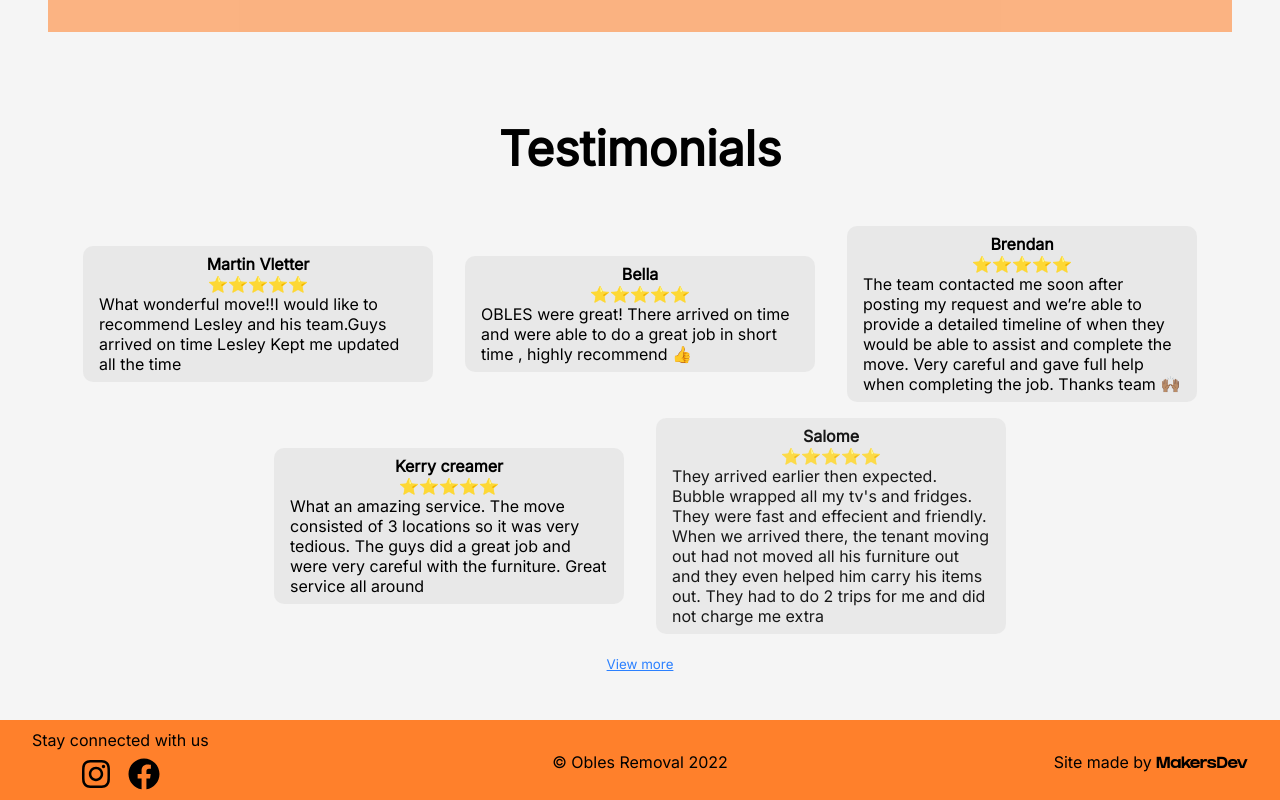
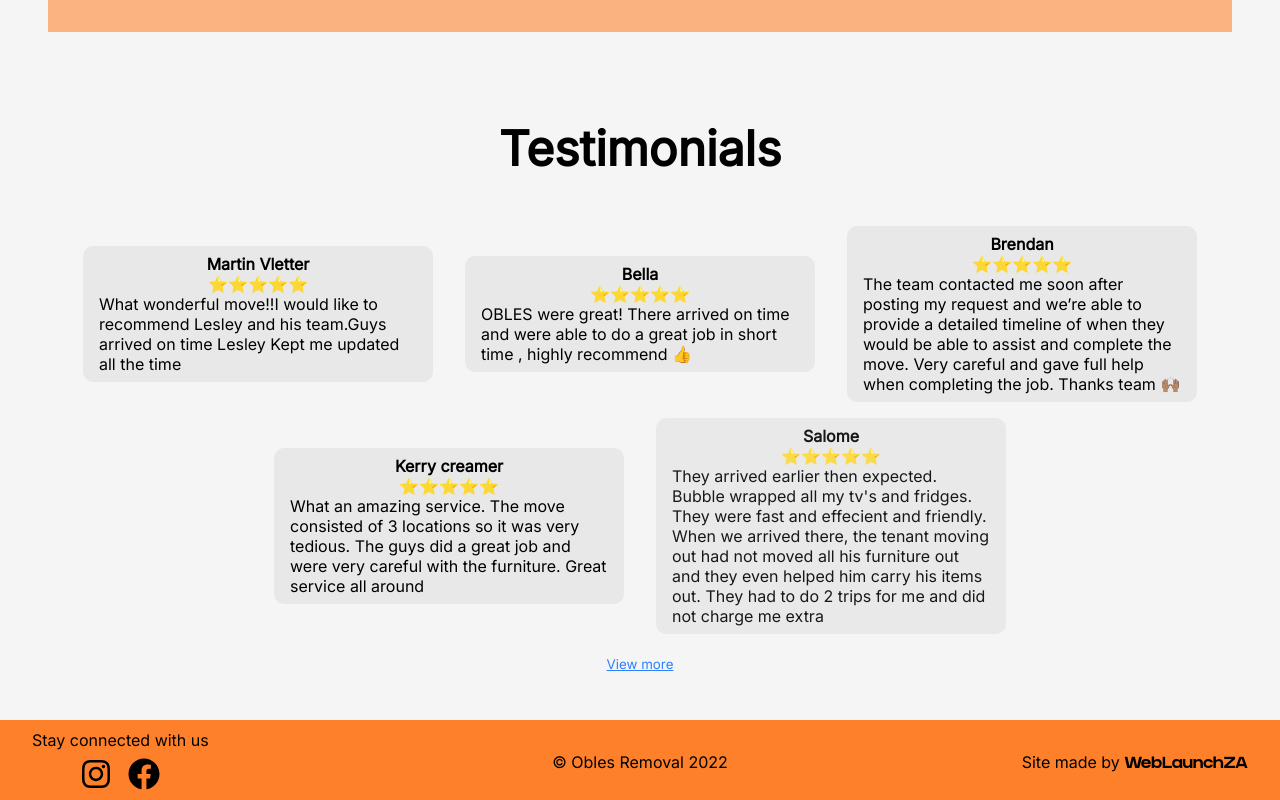
Before and after one commit to MakersDevv/oblesremoval, a Next.js app: page / in a window 1280 px wide. Shown: the part 2785-3585 px from the top of the page. Built offline with nearby package versions, Linux system fonts and the light colour scheme.

Commit message:
Update footer.js

```diff
--- a/components/footer.js
+++ b/components/footer.js
@@ -21,7 +21,7 @@
       </div>
       <span>&copy; Obles Removal 2022</span>
       <span className={footerStyles.plug}>
-        Site made by <a href="https://makersdev.com/" className={footerStyles.siteLink}>MakersDev</a>
+        Site made by <a href="https://www.weblaunchza.com/" className={footerStyles.siteLink}>WebLaunchZA</a>
       </span>
     </footer>
   );
```
